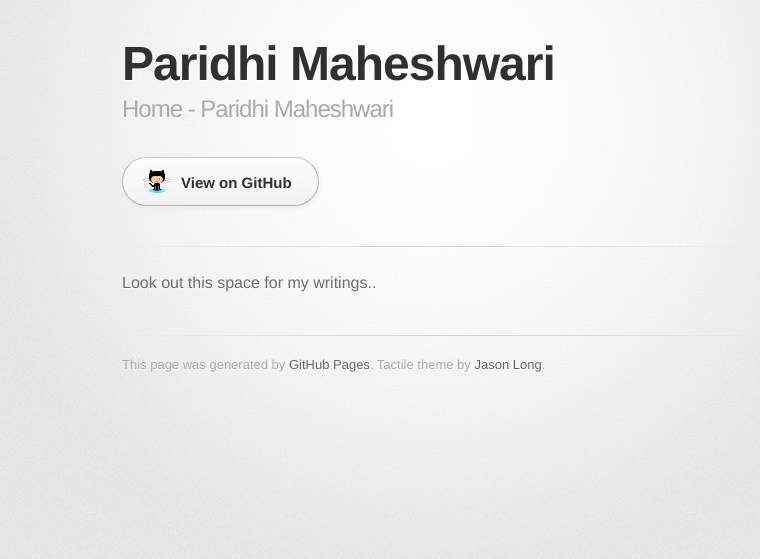
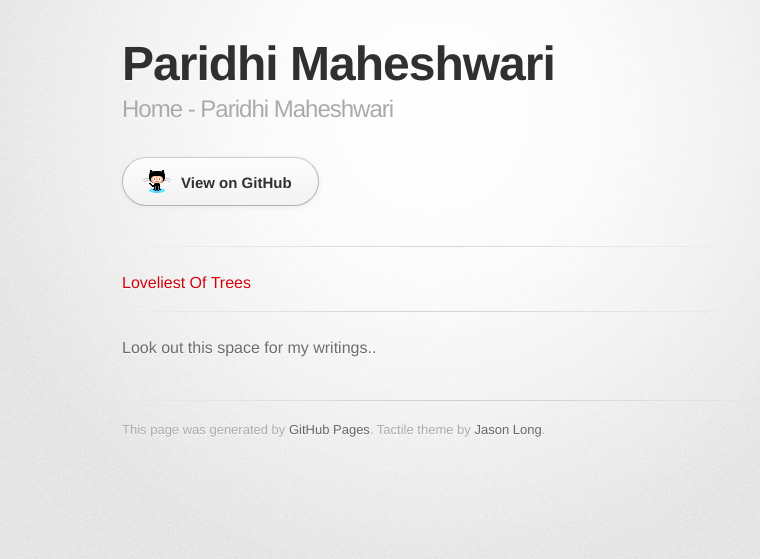
Before and after one commit to paridhimaheshwari/paridhimaheshwari.github.io, a Jekyll site: the page built from index.html, in a window 1280 px wide. Shown: the top 559 px of the page, without its empty margins (208-968 px from the left). Built offline with Jekyll 4.4.1, drawn with Linux system fonts in a browser that asks for light colours; some web fonts are replaced.

Commit message:
Update index.html

```diff
--- a/index.html
+++ b/index.html
@@ -3,4 +3,6 @@ layout: default
 title: Home - Paridhi Maheshwari
 overview: true
 ---
+<a href="loveliestoftrees.html">Loveliest Of Trees</a>
+<hr>
 <p>Look out this space for my writings.. </p>
```
